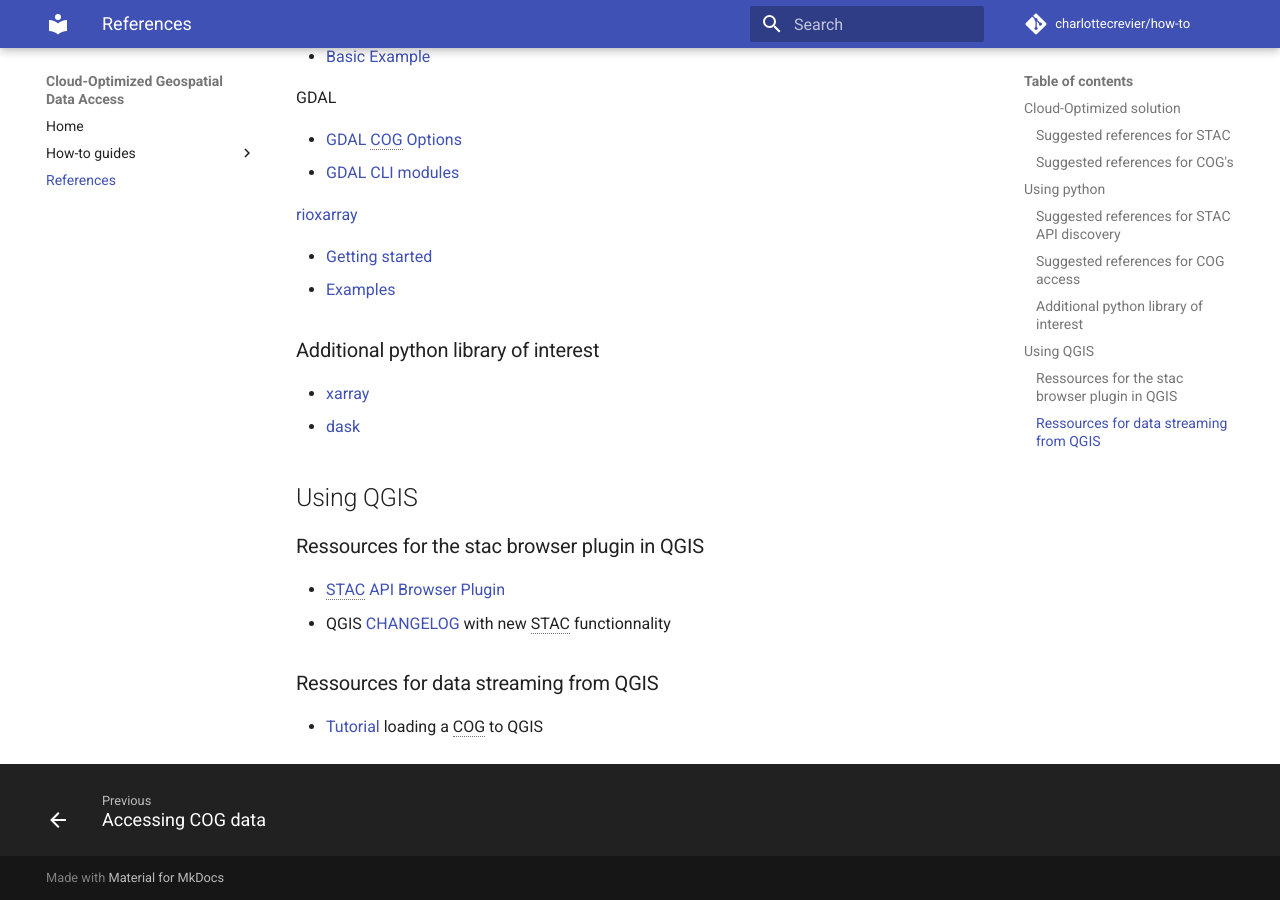
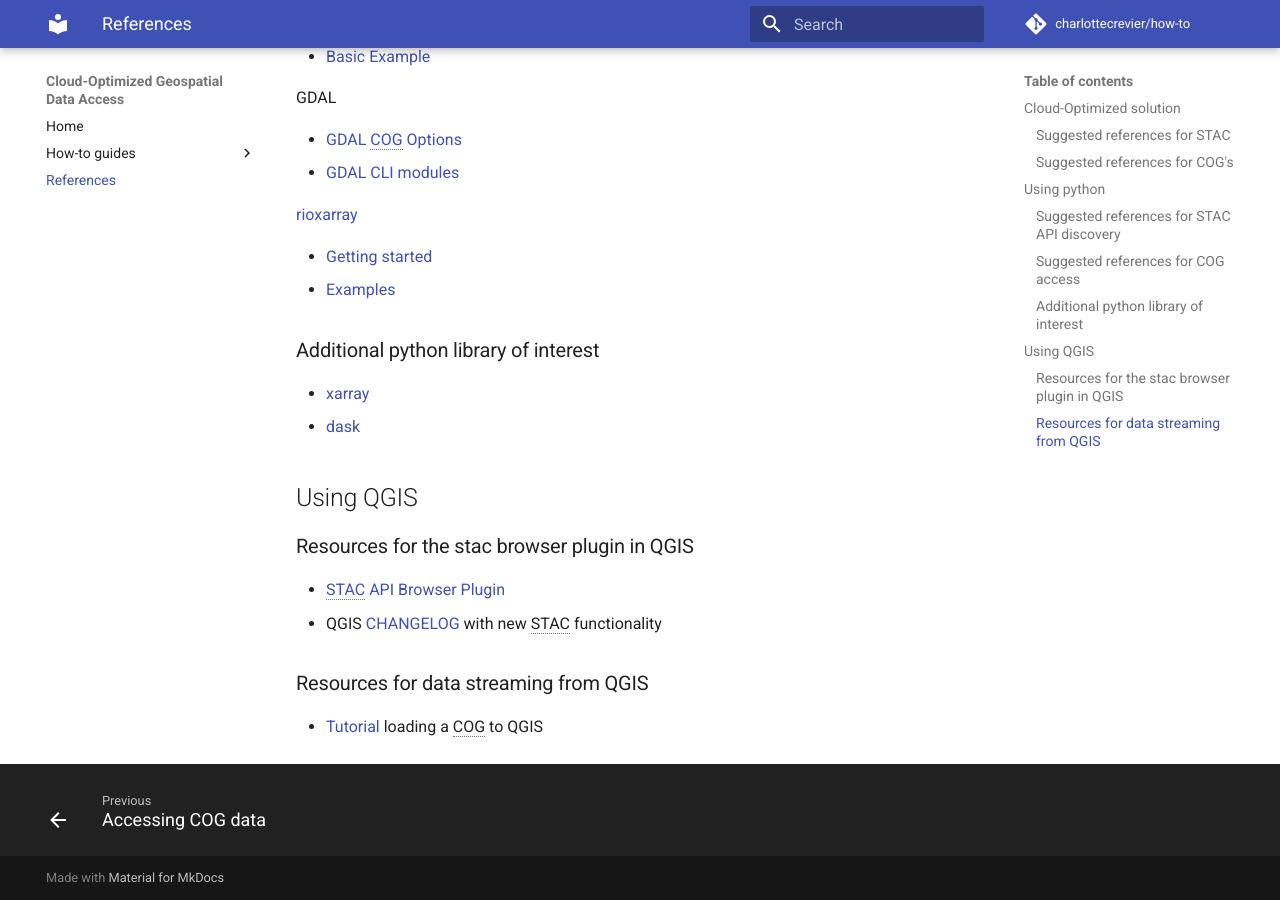
Before and after one commit to charlottecrevier/how-to, an MkDocs documentation site: the page built from docs/reference.md, in a window 1280 px wide and 900 px high, scrolled down 1169 px. Built offline with MkDocs 1.6.1 and Material for MkDocs 9.7.7, drawn with Linux system fonts in a browser that asks for light colours; comment, search, counter and statistics services are not loaded; some of the changed text lies outside the part shown.

```diff
--- a/docs/reference.md
+++ b/docs/reference.md
@@ -50,11 +50,11 @@
 - [dask]
 
 ## Using QGIS
-### Ressources for the stac browser plugin in QGIS
+### Resources for the stac browser plugin in QGIS
 - [STAC API Browser Plugin]
-- QGIS [CHANGELOG] with new STAC functionnality
+- QGIS [CHANGELOG] with new STAC functionality
 
-### Ressources for data streaming from QGIS
+### Resources for data streaming from QGIS
 - [Tutorial] loading a COG to QGIS
 
 
```
Also changed, not shown: other parts of docs/reference.md (+2 -2 lines), docs/index.md (+3 -3 lines), docs/pystac-client.md (+2 -2 lines), 3 other files.
